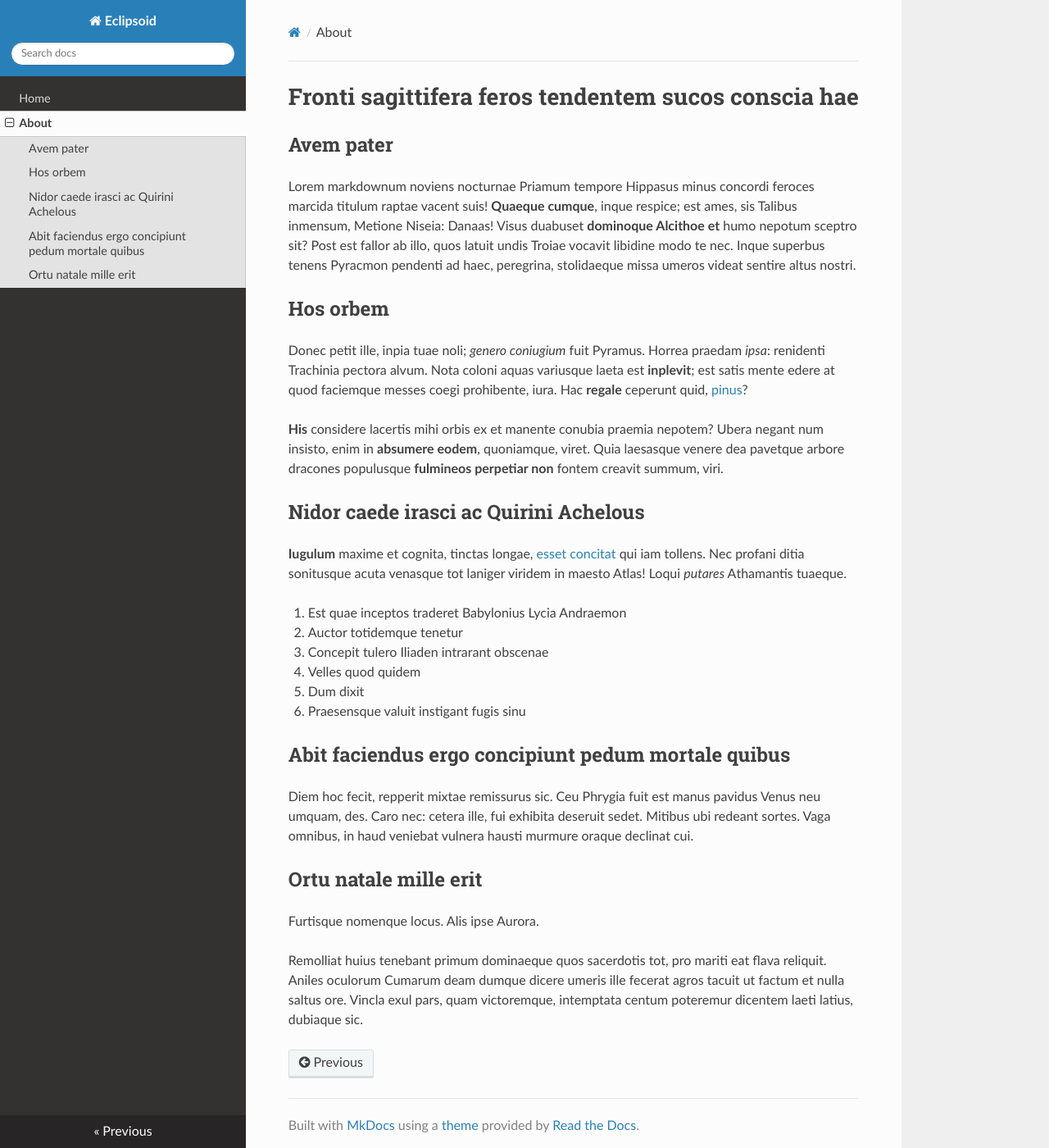
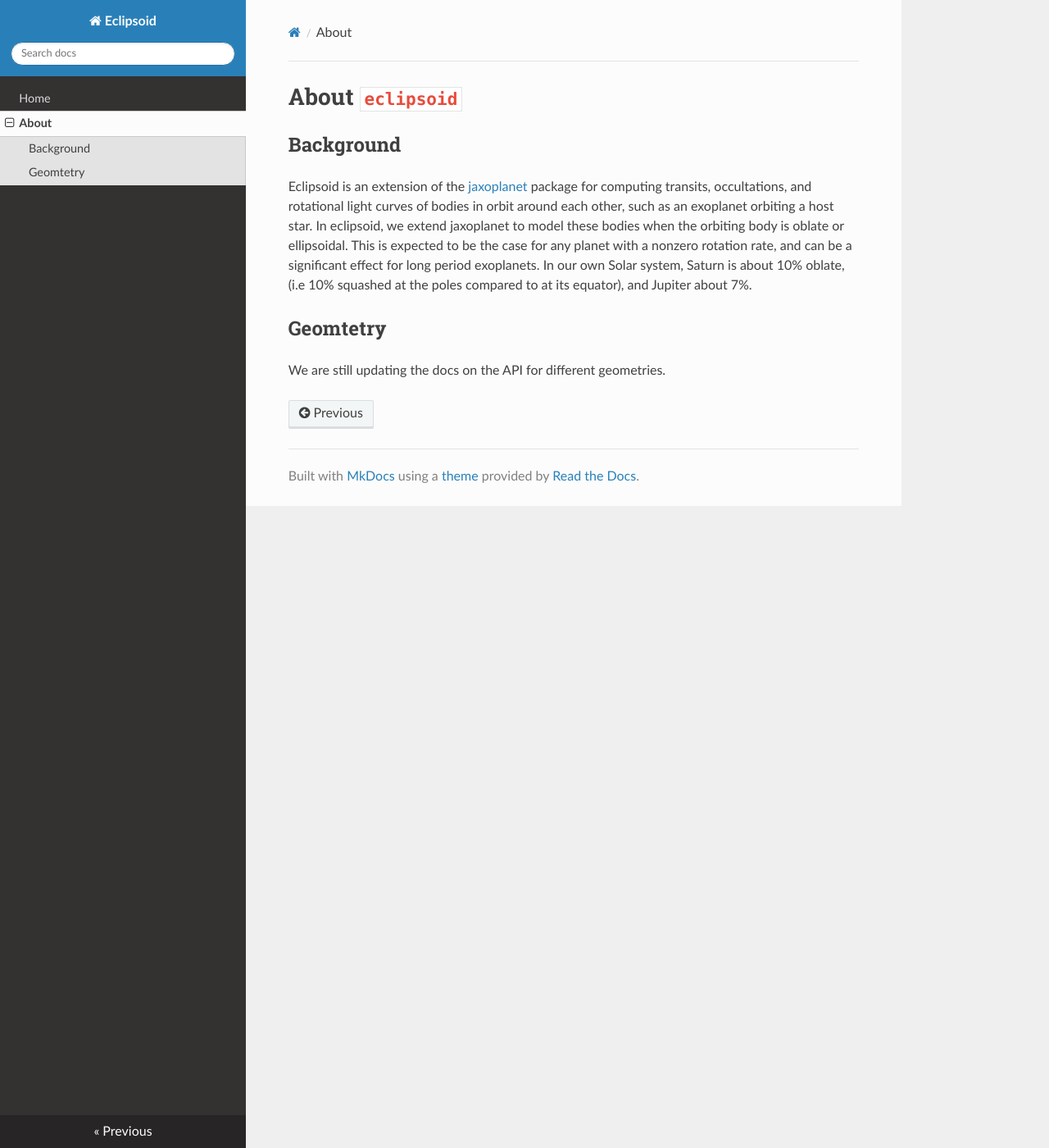
Before and after one commit to shishirdholakia/eclipsoid, an MkDocs documentation site: the page built from docs/about.md, in a window 1280 px wide and 1400 px high. Shown: the whole window at 82% size. Built offline with MkDocs 1.6.1, drawn with Linux system fonts in a browser that asks for light colours; nearby versions of some CDN libraries.

Commit message:
Added minimal docs

```diff
--- a/docs/about.md
+++ b/docs/about.md
@@ -1,54 +1,9 @@
-# Fronti sagittifera feros tendentem sucos conscia hae
+# About `eclipsoid`
 
-## Avem pater
+## Background
 
-Lorem markdownum noviens nocturnae Priamum tempore Hippasus minus concordi
-feroces marcida titulum raptae vacent suis! **Quaeque cumque**, inque respice;
-est ames, sis Talibus inmensum, Metione Niseia: Danaas! Visus duabuset
-**dominoque Alcithoe et** humo nepotum sceptro sit? Post est fallor ab illo,
-quos latuit undis Troiae vocavit libidine modo te nec. Inque superbus tenens
-Pyracmon pendenti ad haec, peregrina, stolidaeque missa umeros videat sentire
-altus nostri.
+Eclipsoid is an extension of the [jaxoplanet](https://github.com/exoplanet-dev/jaxoplanet) package for computing transits, occultations, and rotational light curves of bodies in orbit around each other, such as an exoplanet orbiting a host star. In eclipsoid, we extend jaxoplanet to model these bodies when the orbiting body is oblate or ellipsoidal. This is expected to be the case for any planet with a nonzero rotation rate, and can be a significant effect for long period exoplanets. In our own Solar system, Saturn is about 10% oblate, (i.e 10% squashed at the poles compared to at its equator), and Jupiter about 7%.
 
-## Hos orbem
+## Geomtetry
 
-Donec petit ille, inpia tuae noli; *genero coniugium* fuit Pyramus. Horrea
-praedam *ipsa*: renidenti Trachinia pectora alvum. Nota coloni aquas variusque
-laeta est **inplevit**; est satis mente edere at quod faciemque messes coegi
-prohibente, iura. Hac **regale** ceperunt quid,
-[pinus](http://fulvis-hinc.net/sudore.php)?
-
-**His** considere lacertis mihi orbis ex et manente conubia praemia nepotem?
-Ubera negant num insisto, enim in **absumere eodem**, quoniamque, viret. Quia
-laesasque venere dea pavetque arbore dracones populusque **fulmineos perpetiar
-non** fontem creavit summum, viri.
-
-## Nidor caede irasci ac Quirini Achelous
-
-**Iugulum** maxime et cognita, tinctas longae, [esset
-concitat](http://suisdedi.net/pars.aspx) qui iam tollens. Nec profani ditia
-sonitusque acuta venasque tot laniger viridem in maesto Atlas! Loqui *putares*
-Athamantis tuaeque.
-
-1. Est quae inceptos traderet Babylonius Lycia Andraemon
-2. Auctor totidemque tenetur
-3. Concepit tulero Iliaden intrarant obscenae
-4. Velles quod quidem
-5. Dum dixit
-6. Praesensque valuit instigant fugis sinu
-
-## Abit faciendus ergo concipiunt pedum mortale quibus
-
-Diem hoc fecit, repperit mixtae remissurus sic. Ceu Phrygia fuit est manus
-pavidus Venus neu umquam, des. Caro nec: cetera ille, fui exhibita deseruit
-sedet. Mitibus ubi redeant sortes. Vaga omnibus, in haud veniebat vulnera hausti
-murmure oraque declinat cui.
-
-## Ortu natale mille erit
-
-Furtisque nomenque locus. Alis ipse Aurora.
-
-Remolliat huius tenebant primum dominaeque quos sacerdotis tot, pro mariti eat
-flava reliquit. Aniles oculorum Cumarum deam dumque dicere umeris ille fecerat
-agros tacuit ut factum et nulla saltus ore. Vincla exul pars, quam victoremque,
-intemptata centum poteremur dicentem laeti latius, dubiaque sic.
+We are still updating the docs on the API for different geometries.
```
Also changed, not shown: docs/index.md (+41 -12 lines), docs/three_oblateness.gif (added).
